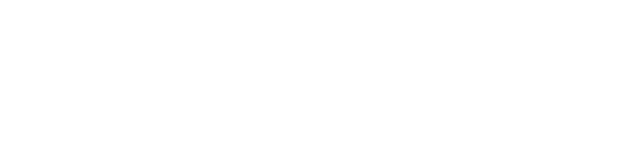
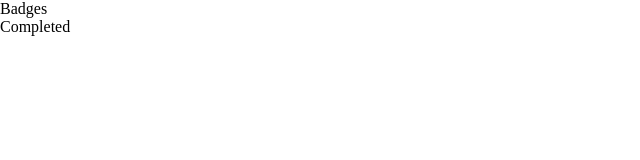
Before and after one commit to Filbertik/sass_template, a website built with Vite: page index.html in a window 1280 px wide. Shown: the whole page, without its empty margins (0-640 px from the left). Built offline with nearby package versions, Linux system fonts and the light colour scheme.

Commit message:
structure 0

```diff
--- a/index.html
+++ b/index.html
@@ -6,8 +6,10 @@
     <meta name="viewport" content="width=device-width, initial-scale=1.0" />
     <title>SASS Tutorial template</title>
   </head>
-  <body>
+  <body class="page">
+    <h1 class="page-title">Badges</h1>
     <div class="wrapper">
+      <span>Completed</span>
       <!-- <main class="main">
         <div class="container">
           <a
```
